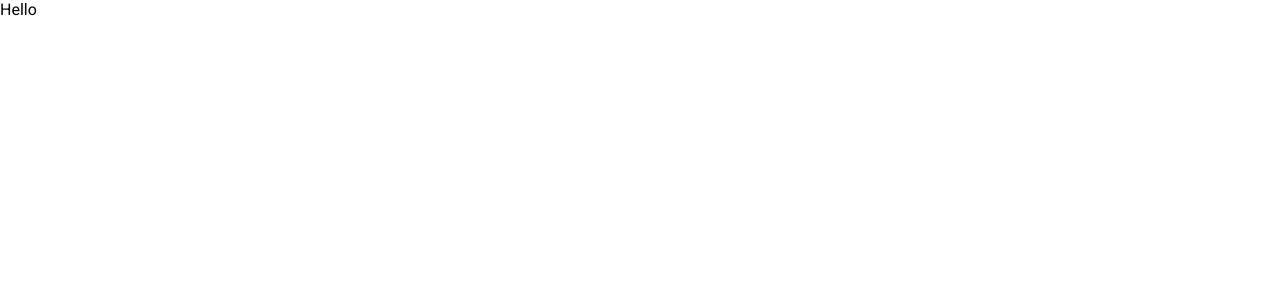
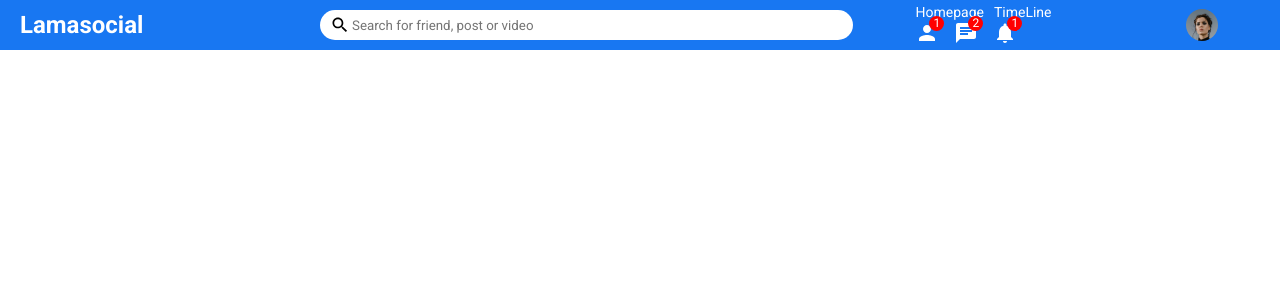
Before and after one commit to bysern/react-social, a React (Create React App) app: page / in a window 1280 px wide. Shown: the top 300 px of the page. Built offline with nearby package versions, Linux system fonts and the light colour scheme.

Commit message:
topbar component

```diff
--- a/src/App.js
+++ b/src/App.js
@@ -1,11 +1,7 @@
-
+import Home from "./pages/home/Home";
 
 function App() {
-  return (
-    <div >
-      Hello
-    </div>
-  );
+  return <Home />
 }
 
 export default App;
--- /dev/null
+++ b/src/components/topbar/Topbar.jsx
@@ -0,0 +1,43 @@
+import "./topbar.css"
+import { Search, Person, Chat, Notifications } from '@mui/icons-material';
+
+
+export default function Topbar() {
+    return (
+        <div className="topbarContainer">
+            <div className="topbarLeft">
+                <span className="logo">Lamasocial</span>
+
+            </div>
+            <div className="topbarCenter">
+                <div className="searchBar">
+                    <Search className="searchIcon" />
+                    <input type="text" placeholder="Search for friend, post or video"
+                        className="searchInput" />
+                </div>
+            </div>
+            <div className="topbarRight">
+                <div className="topbarLinks">
+                    <span className="topbarLink">Homepage</span>
+                    <span className="topbarLink">TimeLine</span>
+                    <div className="topbarIcons">
+                        <div className="topbarIconItem">
+                            <Person />
+                            <span className="topbarIconBadge">1</span>
+                        </div>
+                        <div className="topbarIconItem">
+                            <Chat />
+                            <span className="topbarIconBadge">2</span>
+                        </div>
+                        <div className="topbarIconItem">
+                            <Notifications />
+                            <span className="topbarIconBadge">1</span>
+                        </div>
+                    </div>
+                </div>
+                <img src="/assets/person/1.jpeg" alt="" className="topbarProfilePicture" />
+            </div>
+
+        </div>
+    )
+}
--- /dev/null
+++ b/src/components/topbar/topbar.css
@@ -0,0 +1,96 @@
+.topbarContainer {
+    height: 50px;
+    width: 100%;
+    background-color: #1877f2;
+    display: flex;
+    align-items: center;
+    position: sticky;
+    top: 0;
+    z-index: 999;
+}
+
+.topbarLeft {
+    flex: 3;
+}
+
+.logo {
+    font-size: 24px;
+    margin-left: 20px;
+    font-weight: bold;
+    color: white;
+    cursor: pointer;
+}
+
+.topbarCenter {
+    flex: 5;
+}
+
+.searchBar {
+    width: 100%;
+    height: 30px;
+    background-color: white;
+    border-radius: 30px;
+    display: flex;
+    align-items: center;
+}
+
+.searchIcon {
+    font-size: 20px !important;
+    margin-left: 10px;
+}
+
+.searchInput {
+    border: none;
+    width: 70%;
+}
+
+.searchInput:focus {
+    outline: none;
+}
+
+.topbarRight {
+    flex: 4;
+    display: flex;
+    align-items: center;
+    justify-content: space-around;
+    color: white;
+}
+
+.topbarLink {
+    margin-right: 10px;
+    font-size: 14px;
+    cursor: pointer;
+}
+
+.topbarIcons {
+    display: flex;
+}
+
+.topbarIconItem {
+    margin-right: 15px;
+    cursor: pointer;
+    position: relative;
+}
+
+.topbarIconBadge {
+    width: 15px;
+    height: 15px;
+    background-color: red;
+    border-radius: 50%;
+    color: white;
+    position: absolute;
+    top: -5px;
+    right: -5px;
+    display: flex;
+    align-items: center;
+    justify-content: center;
+    font-size: 12px;
+}
+
+.topbarProfilePicture {
+    width: 32px;
+    height: 32px;
+    border-radius: 50%;
+    object-fit: cover;
+    cursor: pointer;
+}
--- /dev/null
+++ b/src/pages/home/Home.js
@@ -0,0 +1,9 @@
+import Topbar from "../../components/topbar/Topbar.jsx";
+
+export default function Home() {
+    return (
+
+            <Topbar />
+
+    );
+}
```
Also changed, not shown: src/pages/home/home.css (added).
